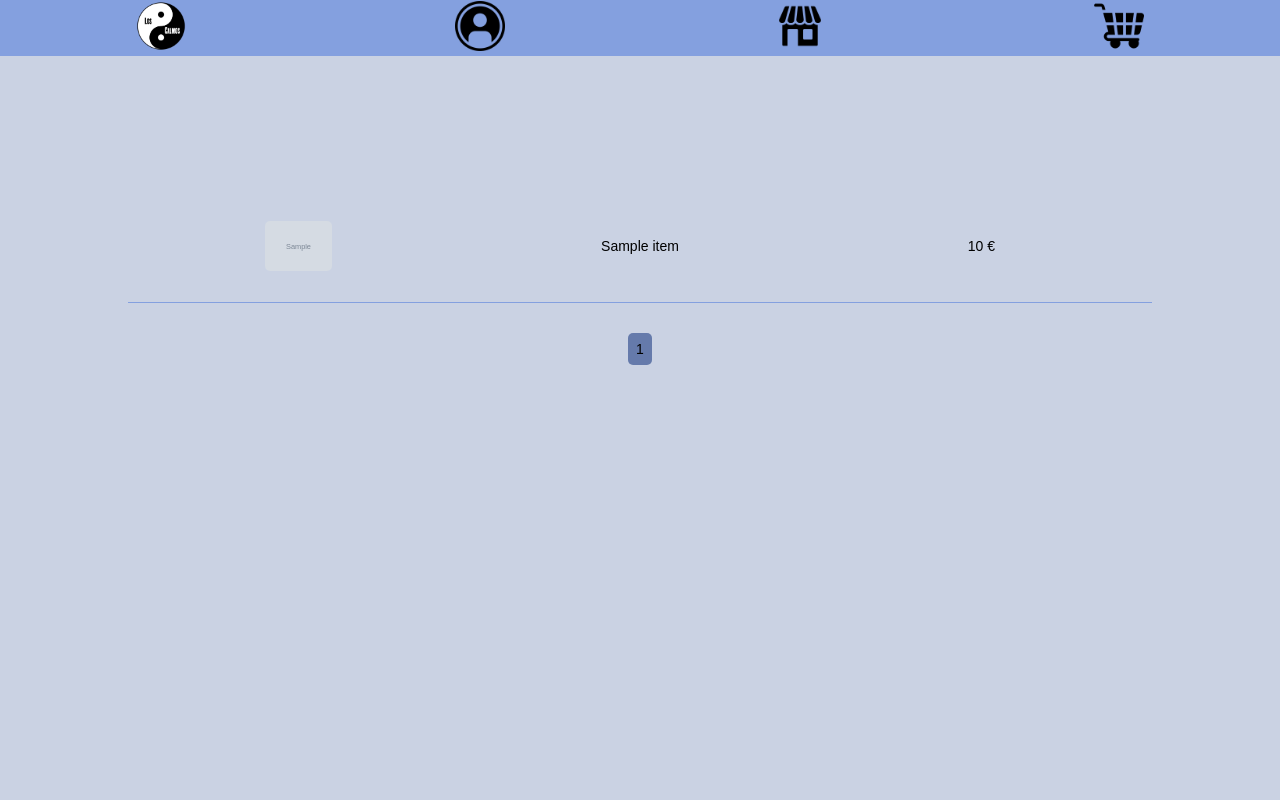
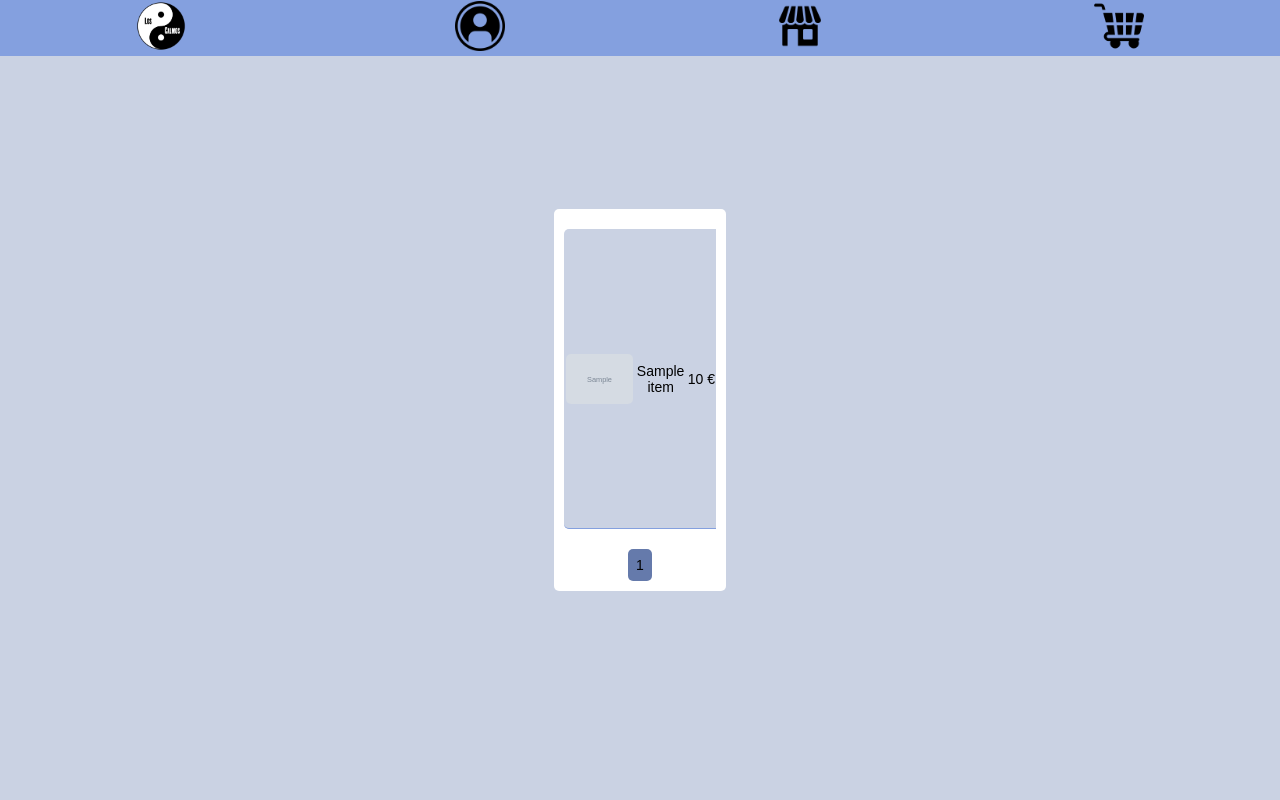
Before and after one commit to krak95/loscalmos, a PHP site: page / in a window 1280 px wide. Run offline with PHP 8.4, Linux system fonts and the light colour scheme; the visitor is signed in with stand-in values (Sample User, id 1); tables that the repository leaves empty or names only in its code hold one stand-in row (values such as "Sample post"); grey boxes marked "Sample" are stand-in pictures.

Commit message:
e-commerce visual update

```diff
--- a/css/mystyle.css
+++ b/css/mystyle.css
@@ -45,7 +45,7 @@ button:hover{
     z-index: 0;
     text-align: center;
     width: 100%;
-    position: fixed;
+    position: absolute;
     top:0;
 }
 .shopmenu{
@@ -85,8 +85,16 @@ button:hover{
     transition: .3s !important;
     box-shadow:inset 0 0 8px 4px var(--dblue) !important;
 }
+.main-content
+{
+    height: 100vh;
+    width: 100%;
+    display: flex;
+    justify-content: center;
+    align-items: center;
+}
 .reg-div{
-    position:fixed;
+    position:absolute;
     display:none;
     z-index: 1;
 }
@@ -161,24 +169,26 @@ button:hover{
 .login-div{
     display:none;
     z-index: 1;
-    margin:0 auto;
-    left:0;right:0;
-    position: fixed;
+    align-items: center;
+    justify-content: center;
+    width: 75%;
 }
 .login-container{
-    position:fixed;
-    margin:0 auto;
-    left:0;right:0;
-    margin-top:50px;
+    display:flex;
+    justify-content: center;
+    align-items: center;
     border-radius:5px;
-    width: 50%;
     max-width: 450px;
+    min-width: 300px;
     border:2px solid var(--blue);
     background-color: var(--bblue);
     z-index: 1;
-    min-width: 200px !important;
     box-shadow: 5px 5px 50px black;
 
+}
+.login-container div
+{
+    width: 100%;
 }
 .login-container ol{
     margin:15px;
@@ -344,23 +335,24 @@ background-color: var(--blue);
 
 .shop-div{
     display:flex;
-    margin-top:180px;
+    align-items: center;
     justify-content: center;
 }
 .shop-container{
-    width: 100%;
+    width: 90%;
+    background-color: white;
+    border-radius: 5px;
+    display: flex;
+    flex-direction: column;
+    justify-content: center;
+    align-items: center;
 }
 .shop-container table{
+    min-height: 320px;
+    margin:10px;
     text-align: center;
-    margin:0 auto;
-    width: 80%;
-    height: 100%;
     border-spacing: 0 10px;
-}
-.shop-container tbody{
-    left:0;
-    right: 0;
-    margin:0 auto;
+    justify-content: center;
 }
 .shop-container tr{
     background-color: var(--bblue);
@@ -373,6 +365,17 @@ background-color: var(--blue);
     width: calc(100%/6);
     border-bottom:1px solid var(--blue);
 }
+.shop-container td:nth-child(1)
+{
+    border-top-left-radius: 5px;
+    border-bottom-left-radius: 5px;
+}
+.shop-container td:nth-child(4)
+{
+    border-top-right-radius: 5px;
+    border-bottom-right-radius: 5px;
+}
+
 .shop-container img{
     width: auto;
     height: 50px;
@@ -381,13 +384,13 @@ background-color: var(--blue);
 .nav{
     display: flex;
     justify-content: center;
-    margin-top:10px;
 }
 .shop-container a{
     display: inline;
     padding:8px;
     border-radius: 5px;
     margin:10px;
+    margin-top: 0;
     cursor: pointer;
     background-color: var(--blue2);
 }
@@ -506,18 +511,31 @@ background-color: var(--blue);
     width: calc(100%/6);
 }
 .cart-container div{
+    border-radius: 5px;
     background-color: whitesmoke;
-    border-radius: 5px;
-    display: inline;
-    margin-right: 10px;
+}
+.cartlist
+{
     width: 30%;
 }
+.cartlist li
+{
+    border-bottom: 1px solid var(--bblue);
+    margin-bottom: 15px;
+}
+.cartlist p
+{
+    white-space: nowrap;
+}
 .cart-container ol{
-    margin:10px;
-    height: 100%;
+    margin:15px !important;
 }
 .cart-container li{
     display:block;
+}
+.listsum{
+    margin-top: 100% !important;
+    margin-bottom: 0 !important;
 }
 .quantity-inp{
     padding:10px;
@@ -616,7 +634,7 @@ width: 50%;
     background-color: var(--blue);
 }
 .iteminfo{
-    position: fixed;
+    position: absolute;
     bottom:0;
     right: 0;
     margin:30px;
--- a/index.php
+++ b/index.php
@@ -59,7 +59,7 @@ additemadmin();
 <li id='topmenu-cart'><img src="php/img/icons/cart.png" alt=""></li>
 </ol>
 </div>
-
+<div class='main-content'>
 <div class='reg-div'>
 <div class='reg-container'>
 <div >
@@ -189,7 +189,7 @@ case 3:echo "<td class='stock-red'><div></div></td>";break;
 <div class='cart-container'>
 <table id='cart-container-table'>
 </table>
-<div>
+<div class='cartlist'>
 <ol id='cartlist'>
 </ol>
 </div>
@@ -230,10 +230,11 @@ if($admin == 1){
 
 </div>
 </div>
+<div class='iteminfo'></div>
+</div>
 <?php
 }
 ?>
-<div class='iteminfo'></div>
 <div class='backcurtain'></div>
 </body>
 </html>
--- a/js/js.js
+++ b/js/js.js
@@ -22,7 +22,8 @@ function loginform(){
 $(document).ready(function(){
 $('#topmenu-login').click(function(){
 $('.login-div').css('display','flex');
-$('.backcurtain').css('display','flex');
+$('.shop-div').css('display','none');
+$('.cart-div').css('display','none');
 $('.backcurtain').click(function(){
 $('.backcurtain').hide();
 $('.login-div').css('display','none');
@@ -176,8 +177,9 @@ $('#login-btn').removeClass('login-btn-wrongform');
 function loggedin(){
 $(document).ready(function(){
 $('#topmenu-user').click(function(){
-$('.user-div').show();
-$('.backcurtain').show();
+$('.cart-div').css('display','none');
+$('.shop-div').css('display','none');
+$('.user-div').css('display','flex');
 })
 $('.backcurtain').click(function(){
 $('.backcurtain').hide();
@@ -209,6 +211,8 @@ $(document).ready(function(){
 $('#topmenu-shop').click(function(){
 $('.shop-div').css('display','flex');
 $('.cart-div').css('display','none');
+$('.login-div').css('display','none');
+$('.user-div').css('display','none');
 })
 })
 }
@@ -327,7 +331,8 @@ function cart(){
 $(document).ready(function(){
 $('#topmenu-cart').click(function(){
 $('.shop-div').css('display','none');
-$('.cart-div').css('display','block');
+$('.cart-div').css('display','flex');
+$('.login-div').css('display','none');
 var user_id = $('#user-id').data('id');
 $.ajax({
 url:'../php/shop/cart.php',
--- a/php/shop/adminadditem.php
+++ b/php/shop/adminadditem.php
@@ -39,3 +39,5 @@ case 3:echo "<td class='stock-red'><div></div></td>";break;
 <?php
 }
 }
+?>
+<script>navshop();</script>
--- a/php/shop/itemlist.php
+++ b/php/shop/itemlist.php
@@ -35,4 +35,4 @@ while ($row = $result->fetch_assoc()){
 
     <?php } }
     ?>
-<li style='display:flex;justify-content:space-between;margin-top:100px;'><p>Total:</p><p><?=$sum ?? null?></p></li>
+<li class='listsum' style='display:flex;justify-content:space-between;margin-top:100px;'><p >Total:</p><p><?=$sum ?? null?></p></li>
--- a/tempjs/style.css
+++ b/tempjs/style.css
@@ -8,7 +8,7 @@
 --lowgreen:rgb(198, 255, 198);
 }
 *{
-    border-radius: 15px;
+border-radius: 15px;
 user-select: none;
 padding:0;
 margin:0;
@@ -70,7 +70,7 @@ margin-top: 25px;
     height: 196px;
     width: 100px;
     z-index: 0;
-    object-fit: cover;
+    object-fit:cover;
     background-color: transparent;
 }
 .container h3
@@ -108,7 +108,6 @@ animation: shaker 0.4s;
     opacity: 0.6 !important;
     transform:scale(1) ;
     transition: 0.6s;
-
 }
 .titleimganim
 {
```
Also changed, not shown: other parts of css/mystyle.css (+14 -31 lines), tempjs/index.html (+11 -6 lines).
